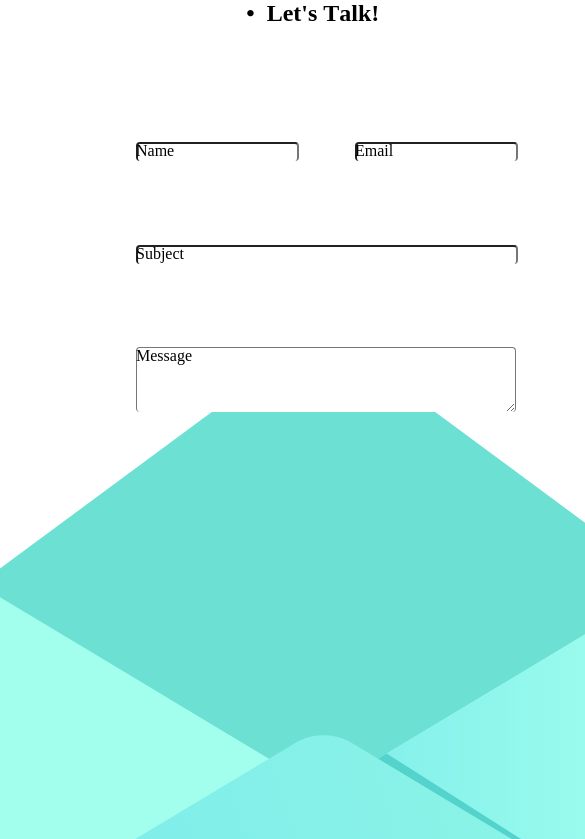
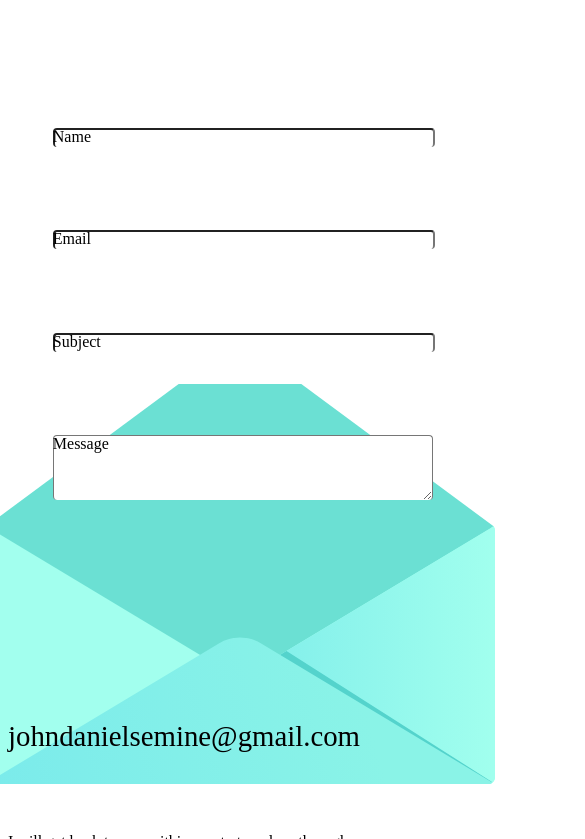
Before and after one commit to John-Kodes/portfolio-v2, a Next.js app: page / in a window 390 px wide. Shown: the part 7745-8584 px from the top of the page, 585 px wide, since content can reach past the window. Built offline with nearby package versions, Linux system fonts and the light colour scheme.

Commit message:
/ContactSect is now responsive

```diff
--- a/styles/ContactSect.module.scss
+++ b/styles/ContactSect.module.scss
@@ -18,6 +18,10 @@
   border: 4px solid var(--white300);
   border-radius: var(--borderRadius100);
   box-shadow: 0 4px 2rem var(--boxShadowColor90);
+
+  @media only screen and (max-width: 37em) {
+    padding: 4rem 2.8rem 21vw;
+  }
 }
 
 .title {
@@ -29,6 +33,10 @@
     position: absolute;
     content: "\2022\2002";
     right: 100%;
+  }
+
+  @media only screen and (max-width: 31em) {
+    font-size: 8vw;
   }
 }
 
@@ -46,6 +54,11 @@
   gap: 4rem;
   > * {
     width: 100%;
+  }
+
+  @media only screen and (max-width: 37em) {
+    flex-direction: column;
+    gap: 5.2rem;
   }
 }
 
@@ -138,6 +151,9 @@
   gap: 2rem;
 
   max-width: 69rem;
+  @media only screen and (max-width: 37em) {
+    gap: 4rem;
+  }
 }
 
 .myEmail {
@@ -168,6 +184,17 @@
 
     transition: opacity 1s 3s;
   }
+
+  @media only screen and (max-width: 27em) {
+    font-size: 1.8rem;
+  }
+
+  @media only screen and (max-width: 37em) {
+    span {
+      left: 0;
+      bottom: -2rem;
+    }
+  }
 }
 .hidden {
   opacity: 0;
@@ -177,4 +204,8 @@
   position: relative;
   height: 3rem;
   width: 3rem;
+
+  @media only screen and (max-width: 27em) {
+    display: none;
+  }
 }
```
